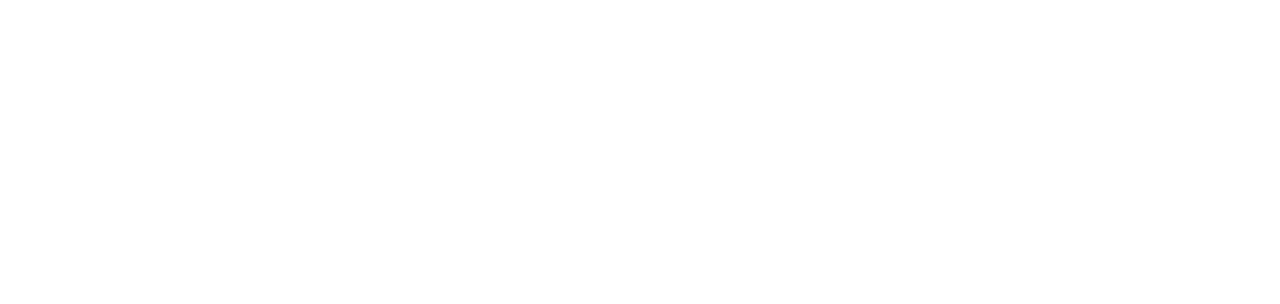
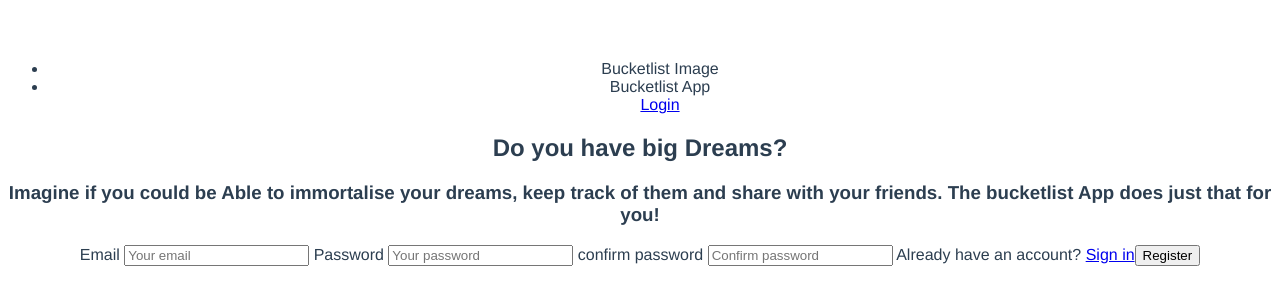
Before and after one commit to ndero/bucketlist-app, a Vue app: page /register in a window 1280 px wide. Shown: the top 304 px of the page. Built offline with nearby package versions, Linux system fonts and the light colour scheme.

Commit message:
ft: add redirect to login on bucketlist access without login first

```diff
--- a/src/components/Bucketlists.vue
+++ b/src/components/Bucketlists.vue
@@ -8,6 +8,7 @@
         <li v-on:click="logout"> Logout </li>
     </ul>
     <input
+      placeholder="Add a new bucketlist"
       type='text'
       v-model.trim="newBucketlist"
       v-on:keyup.enter="addBucketlist"
@@ -20,6 +21,7 @@
         v-on:delete="deleteBucketlist"
       />
     </ul>
+    <p v-else> You don't have any bucketlist yet. </p>
   </div>
 </template>
 
@@ -33,6 +35,13 @@
   components: {
     EditBucketlist,
     Register,
+  },
+  beforeRouteEnter(to, from, next) {
+    if (!window.localStorage.getItem('token')) {
+      next({ name: 'Register' });
+    } else {
+      next();
+    }
   },
   data() {
     return {
--- a/src/components/EditBucketlist.vue
+++ b/src/components/EditBucketlist.vue
@@ -23,6 +23,7 @@
       <button v-on:click="$emit('delete', bucketlist.url)">Delete</button>
       <div v-if="showItems">
         <input
+          placeholder="Add an item"
           type="text"
           v-model.trim="newItem"
           v-on:keyup.enter="addItem"
--- a/src/components/Register.vue
+++ b/src/components/Register.vue
@@ -3,8 +3,8 @@
     <ul>
       <li> Bucketlist Image </li>
       <li> Bucketlist App </li>
-      <a href="/" v-show="signUp" v-on:click.prevent="toggleSignUp">Login</a>
-      <a href="/" v-show="!signUp" v-on:click.prevent="toggleSignUp">Register</a>
+      <a href="/register" v-show="signUp" v-on:click.prevent="toggleSignUp">Login</a>
+      <a href="/register" v-show="!signUp" v-on:click.prevent="toggleSignUp">Register</a>
     </ul>
     <div v-show="signUp">
       <h2> Do you have big Dreams?</h2>
@@ -40,7 +40,7 @@
       </label>
       <span v-show="signUp">
         Already have an account?
-        <a v-on:click.prevent="toggleSignUp" href="/">Sign up</a>
+        <a v-on:click.prevent="toggleSignUp" href="/register">Sign in</a>
       </span>
       <button v-show="signUp" type="submit" v-on:click="registerUser">Register</button>
       <button v-show="!signUp" type="submit" v-on:click="loginUser">Login </button>
--- a/src/router/index.js
+++ b/src/router/index.js
@@ -9,12 +9,12 @@
   mode: 'history',
   routes: [
     {
-      path: '/',
+      path: '/register',
       name: 'Register',
       component: Register,
     },
     {
-      path: '/bucketlists',
+      path: '/',
       name: 'Bucketlist',
       component: Bucketlists,
     },
```
